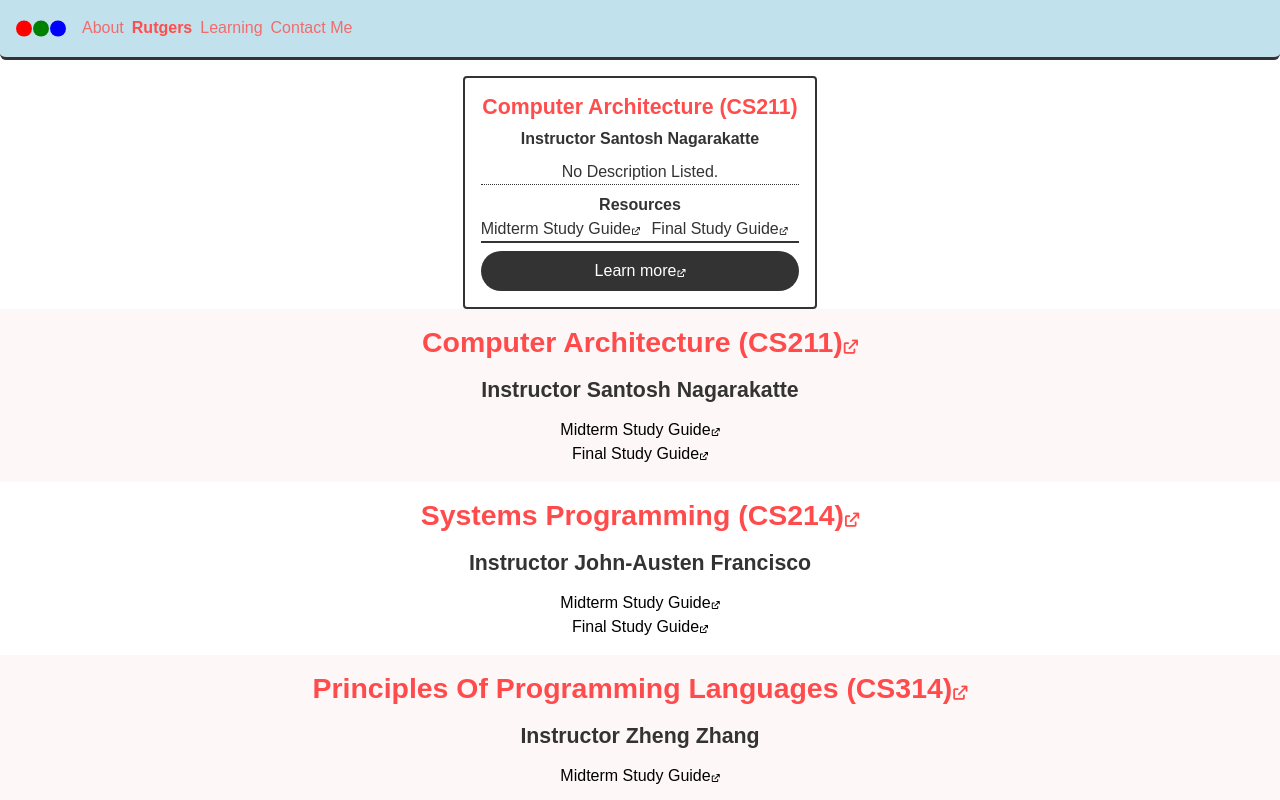
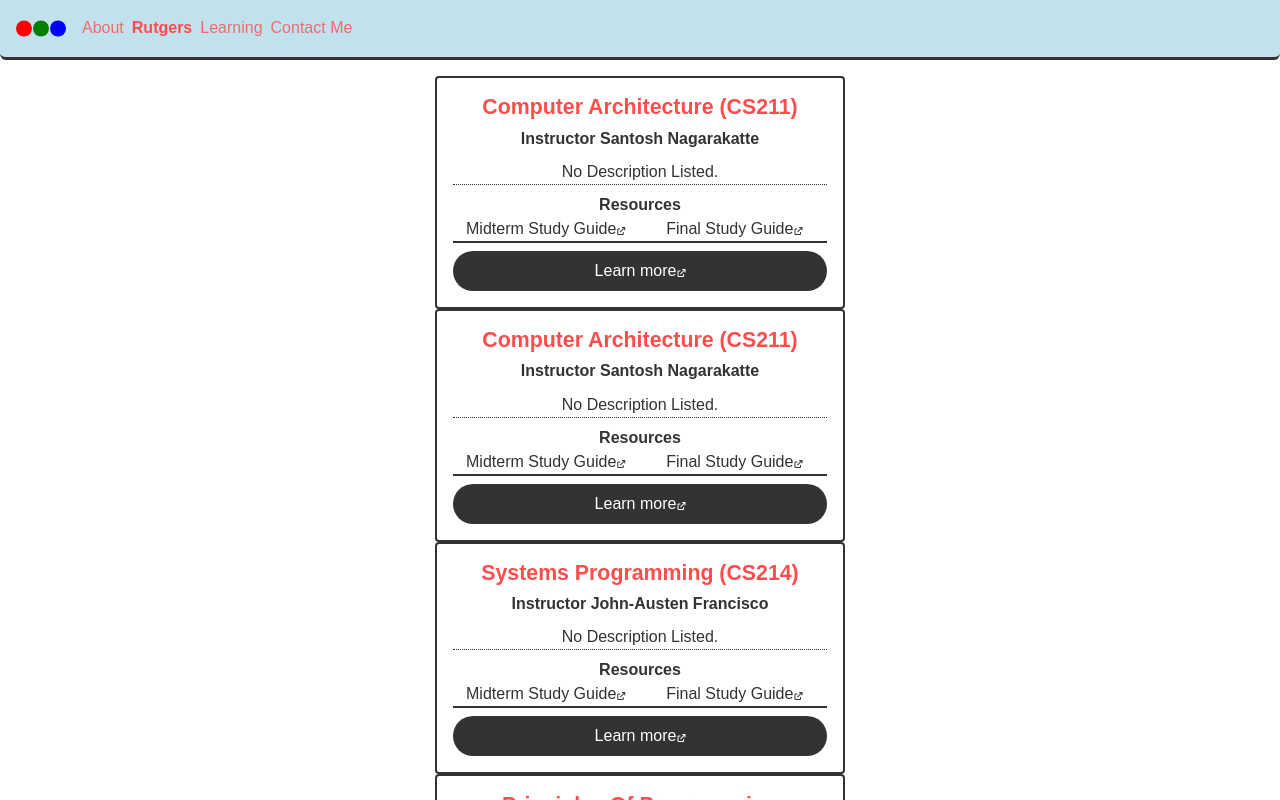
Before and after one commit to chriskyong22/chriskyong22.github.io, a React (Create React App) app: page /Rutgers in a window 1280 px wide. Shown: the top 800 px of the page. Built offline with nearby package versions, Linux system fonts and the light colour scheme.

Commit message:
Styled the info section of the card

```diff
--- a/src/Components/Cards/CourseCard/CourseCard.scss
+++ b/src/Components/Cards/CourseCard/CourseCard.scss
@@ -4,7 +4,7 @@
     padding: 1rem;
     border: 2px solid var(--clr-black-light);
     border-radius: 0.25rem;
-    max-width: var(--max-text-width);
+    width: 46ch;
     color: var(--clr-black-light);
 }
 
@@ -33,7 +33,9 @@
 
 .course__info-section__resources__links {
     display: grid;
-    grid-template-columns: 1fr 1fr;
+    grid-template-columns: repeat(auto-fit, minmax(min(100%, 20ch), 1fr));
+    place-items: center;
+    gap: 0.25rem;
 }
 
 .course__info-section__link-container {
--- a/src/Components/Pages/Rutgers.tsx
+++ b/src/Components/Pages/Rutgers.tsx
@@ -13,32 +13,37 @@ export const Rutgers = () => {
             {
                 Courses.map((course, idx) => {
                     return (
-                        <article key={`Course-${idx}`} className="class">
-                            <header aria-label="class header" className="class-header">
-                                <h2 className="h3">
-                                    <a href={course.link} rel="noreferrer noopener" target="_blank">
-                                        {course.title}
-                                    </a>
-                                </h2>
-                                <h2 className="class-professor h4">
-                                    Instructor {course.professor}
-                                </h2>
-                            </header>
-                            <div aria-label="class description" className="class-description text">
-                                {course.description}
-                            </div>
-                            <div aria-label="class footer" className="class-footer">
-                                {
-                                    course.resources.map((resource, _idx) => {
-                                        return (
-                                            <div key={`class-footer${idx}-${_idx}`}>
-                                                {resource}
-                                            </div>
-                                        )
-                                    })
-                                }
-                            </div>
-                        </article>
+                        <CourseCard
+                            course={course}
+                            key={`Course-${idx}`}
+                        />
+
+                        // <article key={`Course-${idx}`} className="class">
+                        //     <header aria-label="class header" className="class-header">
+                        //         <h2 className="h3">
+                        //             <a href={course.link} rel="noreferrer noopener" target="_blank">
+                        //                 {course.title}
+                        //             </a>
+                        //         </h2>
+                        //         <h2 className="class-professor h4">
+                        //             Instructor {course.professor}
+                        //         </h2>
+                        //     </header>
+                        //     <div aria-label="class description" className="class-description text">
+                        //         {course.description}
+                        //     </div>
+                        //     <div aria-label="class footer" className="class-footer">
+                        //         {
+                        //             course.resources.map((resource, _idx) => {
+                        //                 return (
+                        //                     <div key={`class-footer${idx}-${_idx}`}>
+                        //                         {resource}
+                        //                     </div>
+                        //                 )
+                        //             })
+                        //         }
+                        //     </div>
+                        // </article>
                     )
                 })
             }
```
